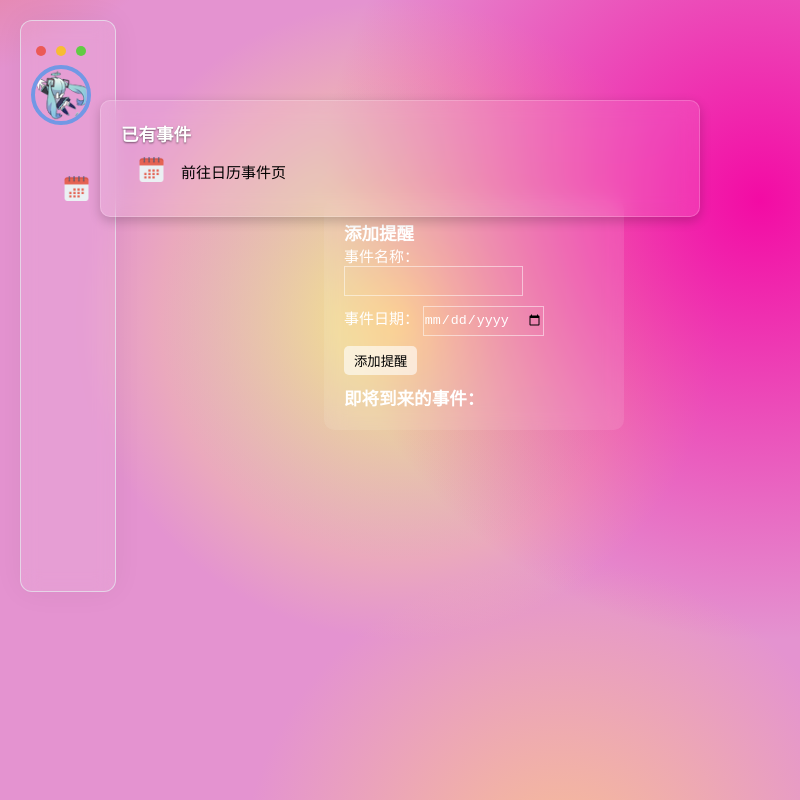
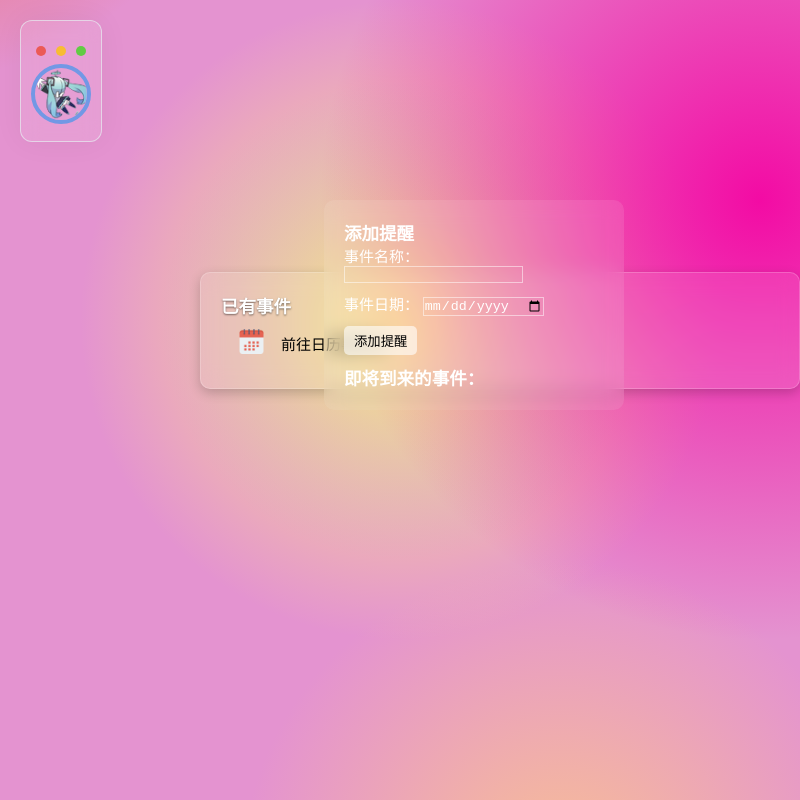
Before and after one commit to babyzmz/ixiaomi.github.io, an Electron app: page calendar.html in a window 800 px wide. Drawn offline with Linux system fonts and the light colour scheme.

Commit message:
Add files via upload

```diff
--- a/calendar.html
+++ b/calendar.html
@@ -18,8 +18,9 @@
                 <div class="btn-item"></div>
                 <div class="btn-item"></div>
             </div>
-            <a href="home.html">
-                <div class="icon">
+
+            <!--  <a href="home.html">-->
+                <div class="icon" onclick="toggleNav()"> <!-- 添加 onclick 事件 -->
                     <div class="icon-img">
                         <img src="img/miku1.png" alt="">
                     </div>
@@ -28,9 +29,9 @@
                         <h2>MikuMiku</h2>
                     </div>
                 </div>
-            </a>
+            <!--</a>-->
             <div class="title"></div>
-            <div class="menu">
+            <div class="menu" id="nav-menu"> <!-- 为菜单添加ID以便控制 -->
                  <!-- <a href="heart.html">
                     <div class="item">
                         <div class="light"></div>
@@ -120,25 +121,6 @@
             </div>
         </div>
 
-        <div class="existing-events-container">
-            <h3>已有事件</h3>
-            <!-- 显示已有事件的区域 -->
-            <div id="existing-events"></div>
-
-            <a href="index.html">
-                <div class="item">
-                    <div class="light"></div>
-                    <div class="licon">
-                        <span class="iconfonticon-user">
-                            <img src="/icon/calendar.png" alt="" class="icon-heart">
-                        </span>
-                    </div>
-                    <div class="existing-eventsfont">前往日历事件页</div>
-                    <div class="ricon"></div>
-                </div>
-            </a>
-        </div>
-
 
 
         <div class="reminder-container">
@@ -157,6 +139,26 @@
             </div>
         </div>
     </div>
+    <div class="existing-events-container">
+        <h3>已有事件</h3>
+        <!-- 显示已有事件的区域 -->
+        <div id="existing-events"></div>
+
+        <a href="index.html">
+            <div class="item">
+                <div class="light"></div>
+                <div class="licon">
+                    <span class="iconfonticon-user">
+                        <img src="/icon/calendar.png" alt="" class="icon-heart">
+                    </span>
+                </div>
+                <div class="existing-eventsfont">前往日历事件页</div>
+                <div class="ricon"></div>
+            </div>
+        </a>
+    </div>
+
+
 
     <script>
         // 获取表单和事件列表的元素
--- a/home.css
+++ b/home.css
@@ -706,59 +706,40 @@ opacity: 1;
   from {top:-300px; opacity:0}
   to {top:0; opacity:1}
 }
-/*手机效果*/
-@media (max-width: 1170px) {
+/* 手机效果 */
+@media (max-width: 887px) {
   .nav {
-
-    width: 96px;
-    height: 572px;
-    background: rgba(0, 0, 0, 8);
-    border-radius: 2px;
+    width: 82px;
+    height: 122px;
+    background: rgba(0, 0, 0, 0.8); /* 修正透明度设置 */
+    border-radius: 12px;
     overflow: hidden;
     transition: 0.5s;
     padding: 0px;
-    border-radius: 12px;
-    backdrop-filter: blur(18px);
+    backdrop-filter: blur(10px);
     background-color: rgba(255, 255, 255, 0.1);
-    backdrop-filter: blur(10px);
     border: 1px solid rgba(230, 235, 240, 0.7);
     box-shadow: 0 0 30px rgba(0, 0, 0, 0.05);
-    margin-left: 20px; /* Adjust the value as needed */
+    margin-left: 20px; /* 调整位置 */
+    z-index: 10; /* 提升z-index以确保在其他元素上方 */
+    position: relative; /* 相对定位确保正确显示 */
   }
-.nav:hover{
 
+  .nav:hover,
+  .nav.expanded {
     width: 230px;
     height: 572px;
-    background: rgba(0, 0, 0, 8);
-    border-radius: 2px;
+    background: rgba(0, 0, 0, 0.8);
+    border-radius: 12px;
     overflow: hidden;
     transition: 0.5s;
     padding: 0px;
-    border-radius: 12px;
-    backdrop-filter: blur(18px);
+    backdrop-filter: blur(10px);
     background-color: rgba(255, 255, 255, 0.1);
-    backdrop-filter: blur(10px);
     border: 1px solid rgba(230, 235, 240, 0.7);
     box-shadow: 0 0 30px rgba(0, 0, 0, 0.05);
-    margin-left: 20px; /* Adjust the value as needed */
-    z-index: 4;
-}
-.nav.expanded {
-  width: 450px;
-  height: 1050px;
-  background: rgba(0, 0, 0, 8);
-  border-radius: 2px;
-  overflow: hidden;
-  transition: 0.5s;
-  padding: 1px;
-  border-radius: 12px;
-  backdrop-filter: blur(18px);
-  background-color: rgb(41, 18, 18);
-  backdrop-filter: blur(10px);
-  border: 1px solid rgba(230, 235, 240, 0.7);
-  box-shadow: 0 0 30px rgba(0, 0, 0, 0.05);
-  margin-left: 20px; /* Adjust the value as needed */
-  z-index: 4;
+    margin-left: 20px;
+    z-index: 10; /* 确保在其他元素上方 */
   }
 
   .icon {
@@ -767,14 +748,11 @@ opacity: 1;
     margin-left: 10px;
     margin-top: 10%;
     display: flex;
+    cursor: pointer;
   }
 
-
-
   .reminder-container {
-
-
-  position: absolute;
+    position: absolute; /* 绝对定位 */
     top: 200px;
     right: 22%;
     background-color: rgba(255, 255, 255, 0.1);
@@ -782,13 +760,32 @@ opacity: 1;
     padding: 20px;
     border-radius: 10px;
     width: 300px;
+    z-index: 5; /* z-index为5，使其在existing-events-container上方但在nav下方 */
+  }
+
+  .existing-events-container {
+    width: 90%; /* 调整宽度以适应手机屏幕 */
+    margin: 10px auto; /* 居中显示 */
+    position: relative; /* 相对定位 */
+    z-index: 1; /* 确保在最底层 */
+  }
+
+  .menu {
+    display: block; /* 默认隐藏菜单 */
+
+    top: 10px; /* 调整菜单的垂直位置 */
+    left: 0;
+
+    width: 100%; /* 菜单宽度 */
+    z-index: 11; /* 确保菜单在顶部 */
+    flex-direction: column; /* 垂直排列菜单项 */
+    padding: 10px;
+  }
+
+  .menu .item {
+    width: 100%; /* 菜单项全宽 */
+    margin-bottom: 10px;
+  }
+
 
 }
-.reminder-container input {
-  background-color: transparent; /* 将输入框背景设置为透明 */
-  color: #fff; /* 将输入框字体颜色设置为白色 */
-  border: 1px solid rgba(255, 255, 255, 0.5); /* 添加一个淡白色边框以便于辨识输入框 */
-  height: 30px;
-}
-
-}
```
Lines whose indentation alone changed are shown as unchanged.
